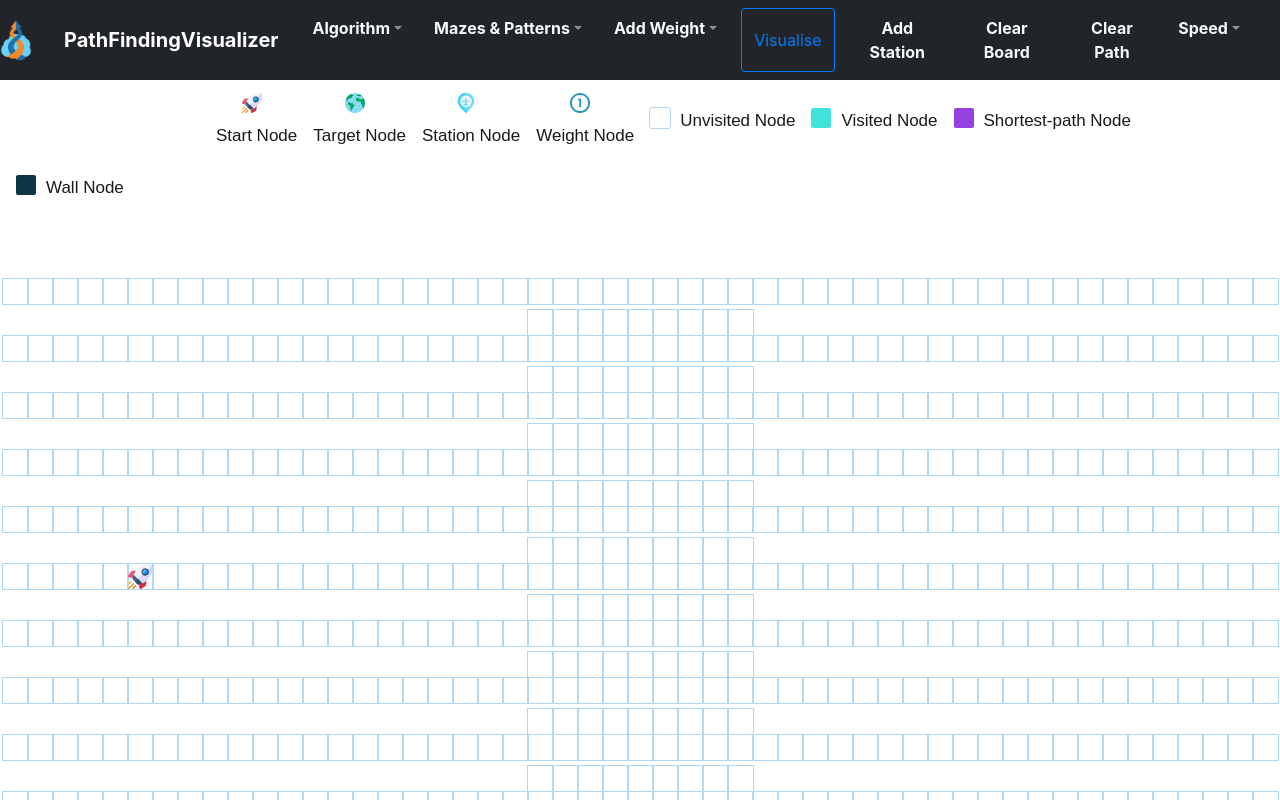
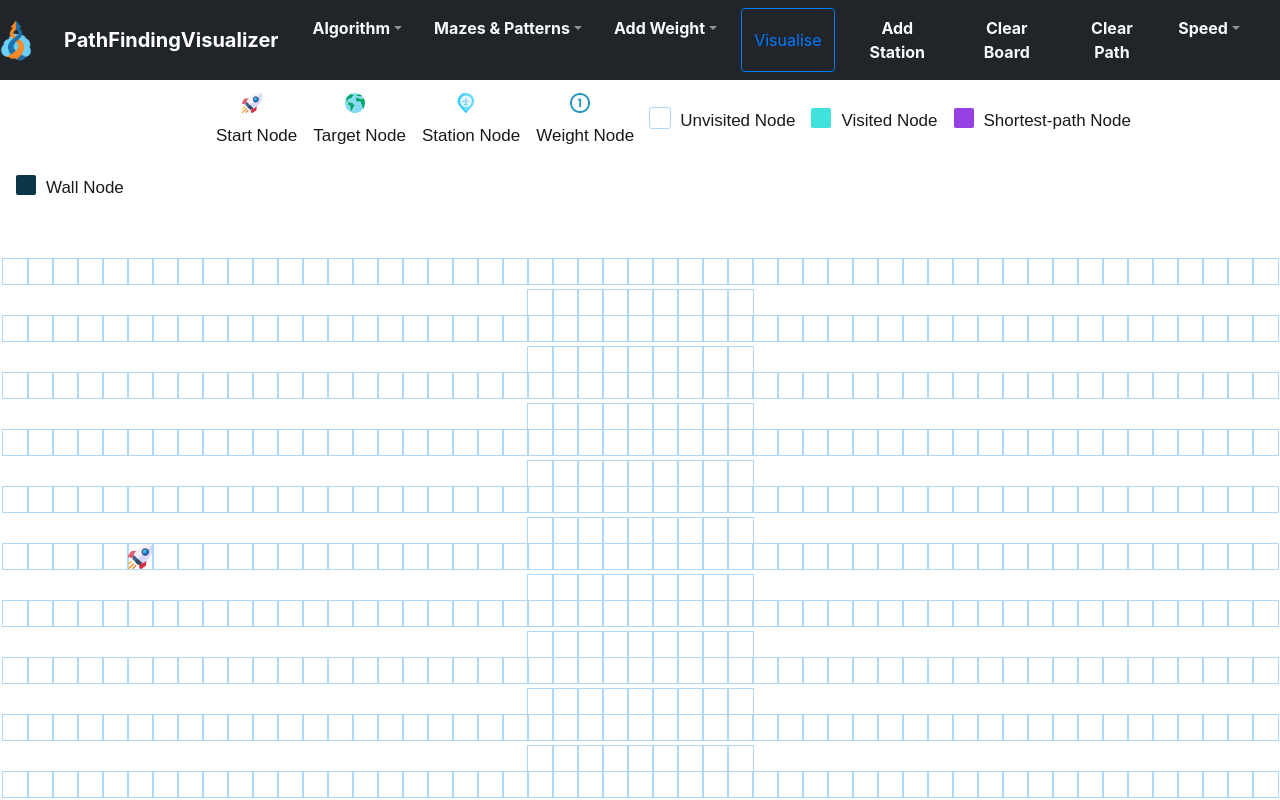
Before and after one commit to syadav-oss/Algolizer, a React (Create React App) app: page / in a window 1280 px wide. Shown: the top 800 px of the page. Built offline with nearby package versions, Linux system fonts and the light colour scheme; the HTML template or start-up script is replaced by a standard one.

Commit message:
margin-fixed

```diff
--- a/src/PathfindingVisualizer/ControlPanel/ControlPanel.css
+++ b/src/PathfindingVisualizer/ControlPanel/ControlPanel.css
@@ -7,7 +7,7 @@
 }
 
 .col-centered2 {
-  margin-top: -30px;
+  margin-top: -55px;
   margin-left: 50%;
   margin-bottom: -30px;
   transform: translateX(-50%);
--- a/src/PathfindingVisualizer/PathfindingVisualizer.css
+++ b/src/PathfindingVisualizer/PathfindingVisualizer.css
@@ -2,7 +2,7 @@
   -webkit-user-select: none; /* Safari */
   -ms-user-select: none; /* IE 10 and IE 11 */
   user-select: none; /* Standard syntax */
-  margin: 10px 0 0;
+  margin: -10px 0 0;
 }
 
 .mar {
```
